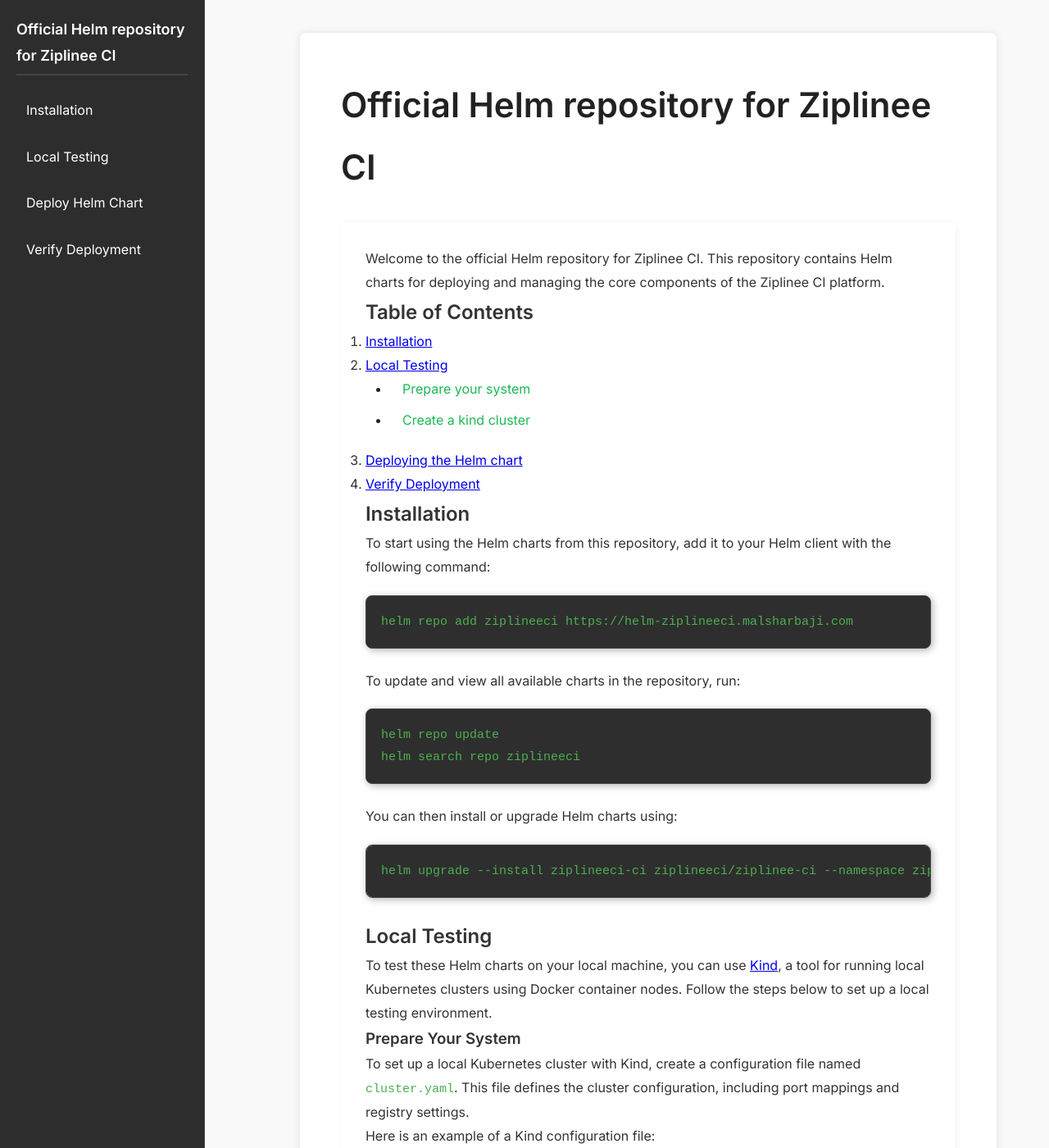
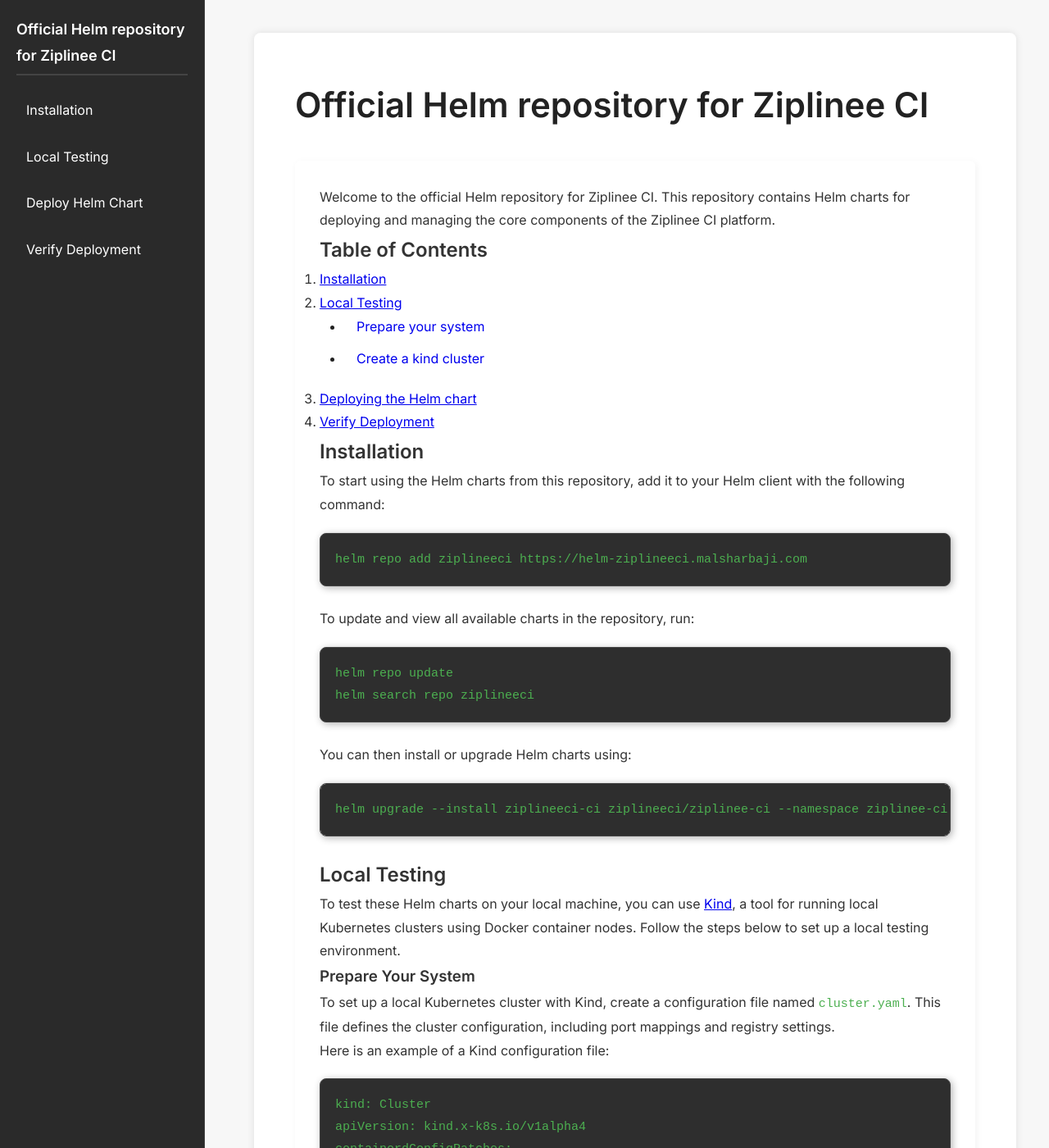
Before and after one commit to ziplineeci/ziplinee-helm-charts, a Jekyll site: the page built from README.md, in a window 1280 px wide and 1400 px high. Shown: the whole window at 82% size. Built offline with Jekyll 4.4.1, drawn with Linux system fonts in a browser that asks for light colours; our own code applies the rules of GitHub Pages for plain Markdown files; the repository's description, which GitHub fills in, is left out.

Commit message:
Fix style spaces

```diff
--- a/assets/css/style.css
+++ b/assets/css/style.css
@@ -9,7 +9,7 @@ body {
     font-family: 'Inter', sans-serif;
     line-height: 1.8;
     color: #333;
-    background-color: #f9f9f9;
+    background-color: #f7f7f7;
     padding: 0;
     overflow-x: hidden; /* Prevent horizontal scrolling */
 }
@@ -17,7 +17,7 @@ body {
 /* 📌 Layout */
 .container {
     display: flex;
-    max-width: 1200px;
+    max-width: 1400px; /* Optimized width */
     margin: auto;
     padding: 40px;
 }
@@ -29,7 +29,7 @@ body {
     left: 0;
     top: 0;
     height: 100vh;
-    background: #2d2d2d;
+    background: #2a2a2a; /* Darker gray for contrast */
     padding: 20px;
     color: white;
     overflow-y: auto;
@@ -100,8 +100,7 @@ body {
 .content {
     margin-left: 270px;
     padding: 50px;
-    max-width: 950px;
-    width: calc(100% - 270px);
+    max-width: calc(100% - 270px);
     background: white;
     box-shadow: 0px 0px 10px rgba(0, 0, 0, 0.1);
     border-radius: 8px;
@@ -176,6 +175,18 @@ header p {
     color: #25d366;
 }
 
+/* 📌 ToC Sub-Lists - No Special Styling */
+.toc ul ul {
+    padding-left: 0;
+    border-left: none;
+    margin-top: 0;
+}
+
+.toc ul ul li {
+    font-size: 16px;
+    padding-left: 15px;
+}
+
 /* 📌 Code Blocks */
 pre {
     background: #2e2e2e;
@@ -189,7 +200,7 @@ pre {
     margin-top: 20px;
     margin-bottom: 25px;
     width: 100%;
-    max-width: 900px;
+    max-width: 980px;
 }
 
 /* Code Styling */
@@ -236,7 +247,6 @@ section {
 
 /* 📌 List Links */
 .content ul li a {
-    color: #1DB954;
     text-decoration: none;
     font-weight: 500;
     transition: color 0.3s;
@@ -244,7 +254,6 @@ section {
 
 /* 📌 Link Hover Effect */
 .content ul li a:hover {
-    color: #25d366;
     text-decoration: underline;
 }
 
@@ -253,13 +262,41 @@ html, body {
     overflow-x: hidden;
 }
 
-/* 📌 Fix Sidebar Height */
+/* 📌 Fix Blank Sidebar Issue */
 @media (min-width: 769px) {
     .sidebar {
-        min-height: 100vh;
+        min-height: 100vh; /* Ensures sidebar takes full height */
     }
 
     .content {
-        min-height: 100vh;
+        min-height: 100vh; /* Matches sidebar height */
     }
 }
+
+/* 📌 Sidebar Toggle Button */
+.menu-toggle {
+    position: fixed;
+    top: 15px; /* Ensures it stays at the top */
+    left: 15px; /* Positions it properly */
+    background: #1DB954;
+    color: white;
+    border: none;
+    padding: 10px 12px;
+    font-size: 20px;
+    border-radius: 5px;
+    cursor: pointer;
+    z-index: 1100; /* Ensures it stays above other elements */
+    transition: background 0.3s ease;
+}
+
+/* Hover Effect */
+.menu-toggle:hover {
+    background: #25d366;
+}
+
+/* 📌 Hide Toggle Button on Larger Screens */
+@media (min-width: 769px) {
+    .menu-toggle {
+        display: none;
+    }
+}
```
